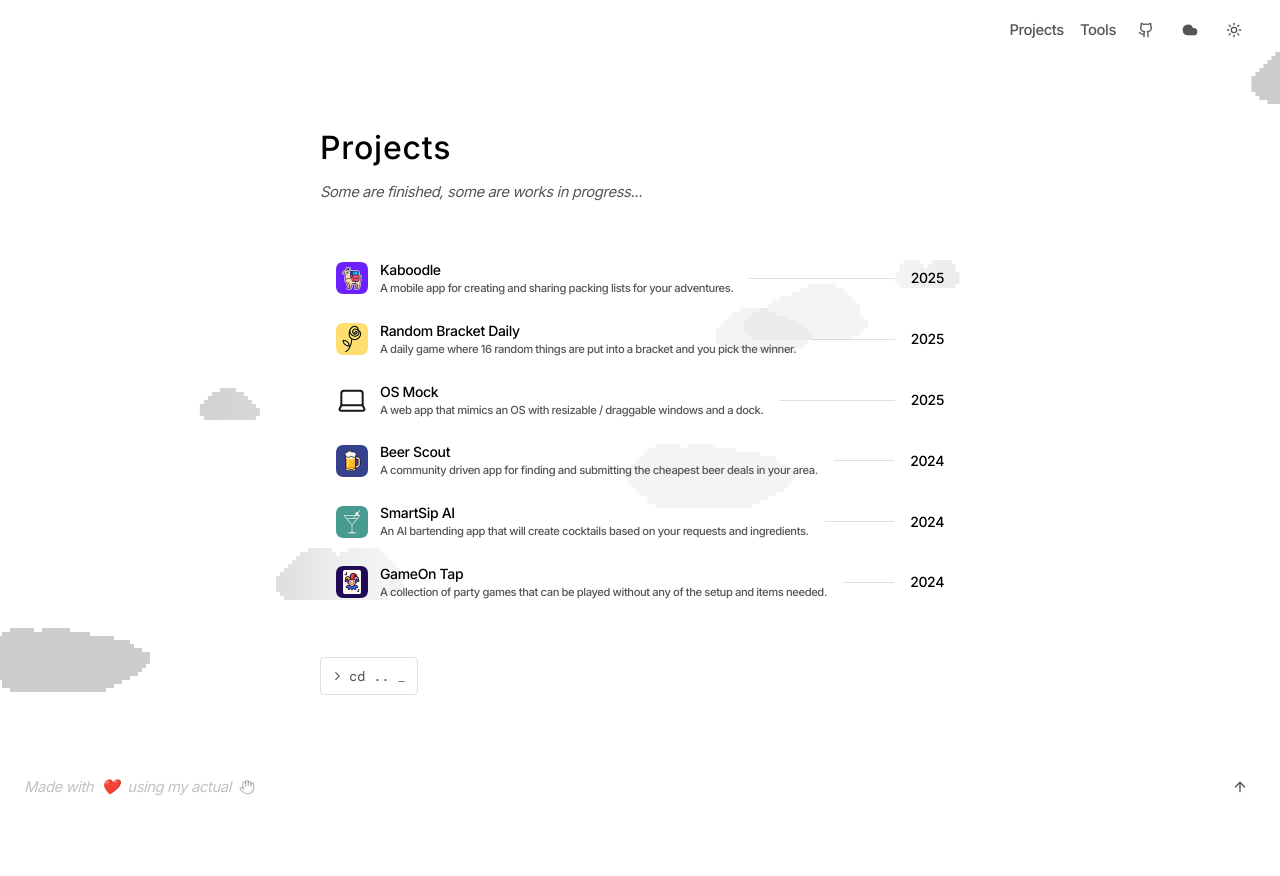
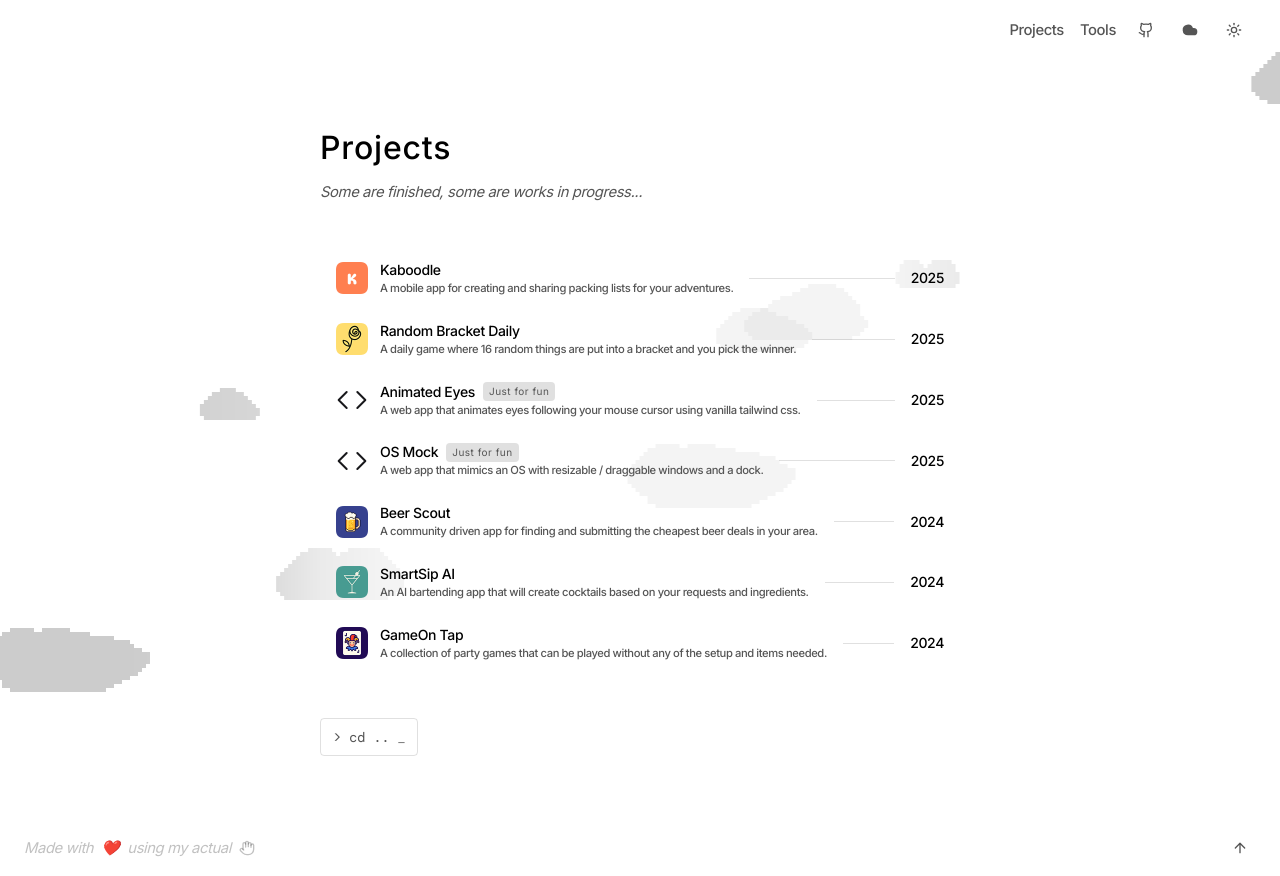
Before and after one commit to Awhalen1999/portfolio, a Next.js app: page /projects in a window 1280 px wide. Before the commit the page ends 815 px from the top, so only its background shows below. Built offline with nearby package versions, Linux system fonts and the light colour scheme; a web font is replaced by a local one.

Commit message:
projects

```diff
--- a/app/(content)/projects/page.tsx
+++ b/app/(content)/projects/page.tsx
@@ -1,6 +1,6 @@
 import { ProjectTile } from "@/components/ui/project-tile";
 import { TerminalBackButton } from "@/components/ui/terminal-back-button";
-import { Laptop } from "lucide-react";
+import { Code } from "lucide-react";
 
 interface Project {
   icon: string | React.ReactNode;
@@ -9,6 +9,7 @@ interface Project {
   year: string;
   link?: string;
   disabled?: boolean;
+  justForFun?: boolean;
 }
 
 const projects: Project[] = [
@@ -18,7 +19,7 @@ const projects: Project[] = [
     description:
       "A mobile app for creating and sharing packing lists for your adventures.",
     year: "2025",
-    disabled: true,
+    link: "https://kaboodle.now/",
   },
   {
     icon: "/app-icons/random-bracket.png",
@@ -29,12 +30,22 @@ const projects: Project[] = [
     disabled: true,
   },
   {
-    icon: <Laptop className="h-8 w-8" strokeWidth={1.5} />,
+    icon: <Code className="h-8 w-8" strokeWidth={1.5} />,
+    title: "Animated Eyes",
+    description:
+      "A web app that animates eyes following your mouse cursor using vanilla tailwind css.",
+    year: "2025",
+    link: "https://github.com/Awhalen1999/animated-eyes",
+    justForFun: true,
+  },
+  {
+    icon: <Code className="h-8 w-8" strokeWidth={1.5} />,
     title: "OS Mock",
     description:
       "A web app that mimics an OS with resizable / draggable windows and a dock.",
     year: "2025",
     link: "https://github.com/Awhalen1999/browser-sim",
+    justForFun: true,
   },
   {
     icon: "/app-icons/beer-scout.png",
@@ -82,6 +93,7 @@ export default function ProjectsPage() {
             year={project.year}
             link={project.link}
             disabled={project.disabled}
+            justForFun={project.justForFun}
           />
         ))}
       </div>
--- a/components/ui/project-tile.tsx
+++ b/components/ui/project-tile.tsx
@@ -1,15 +1,16 @@
-'use client'
+"use client";
 
-import React from 'react'
-import Image from 'next/image'
+import React from "react";
+import Image from "next/image";
 
 interface ProjectTileProps {
-  title: string
-  description: string
-  year: string
-  icon: string | React.ReactNode
-  link?: string
-  disabled?: boolean
+  title: string;
+  description: string;
+  year: string;
+  icon: string | React.ReactNode;
+  link?: string;
+  disabled?: boolean;
+  justForFun?: boolean;
 }
 
 export function ProjectTile({
@@ -19,26 +20,27 @@ export function ProjectTile({
   icon,
   link,
   disabled = false,
+  justForFun = false,
 }: ProjectTileProps) {
   const handleClick = () => {
     if (!disabled && link) {
-      window.open(link, '_blank', 'noopener,noreferrer')
+      window.open(link, "_blank", "noopener,noreferrer");
     }
-  }
+  };
 
   return (
     <div
       className={`flex w-full items-center justify-between gap-4 rounded-sm p-2 px-4 transition-colors ${
         disabled || !link
-          ? 'cursor-not-allowed hover:bg-(--c-background-hover)'
-          : 'cursor-pointer hover:bg-(--c-background-hover-10)'
+          ? "cursor-not-allowed hover:bg-(--c-background-hover)"
+          : "cursor-pointer hover:bg-(--c-background-hover-10)"
       }`}
       onClick={handleClick}
     >
       <div className="flex items-center gap-3">
         {/* Project Icon */}
         <div className="flex shrink-0 items-center justify-center">
-          {typeof icon === 'string' ? (
+          {typeof icon === "string" ? (
             <Image
               src={icon}
               alt={`${title} icon`}
@@ -52,7 +54,14 @@ export function ProjectTile({
         </div>
 
         <div className="flex flex-col">
-          <h3 className="text-style-body-small-100">{title}</h3>
+          <div className="flex items-center gap-2">
+            <h3 className="text-style-body-small-100">{title}</h3>
+            {justForFun && (
+              <span className="text-style-body-tiny inline-flex items-center rounded-sm bg-(--c-chip) px-1.5 py-0.5 backdrop-blur-md">
+                Just for fun
+              </span>
+            )}
+          </div>
           <p className="text-style-body-extra-small-body">{description}</p>
         </div>
       </div>
@@ -66,5 +75,5 @@ export function ProjectTile({
         <p className="text-style-body-small-100">{year}</p>
       </div>
     </div>
-  )
+  );
 }
```
Also changed, not shown: public/app-icons/kaboodle.png.
